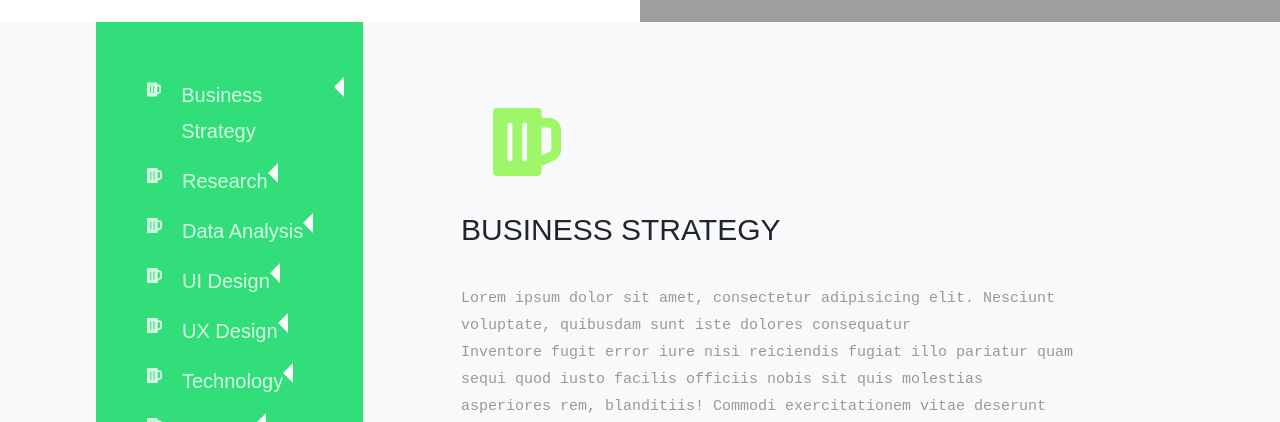
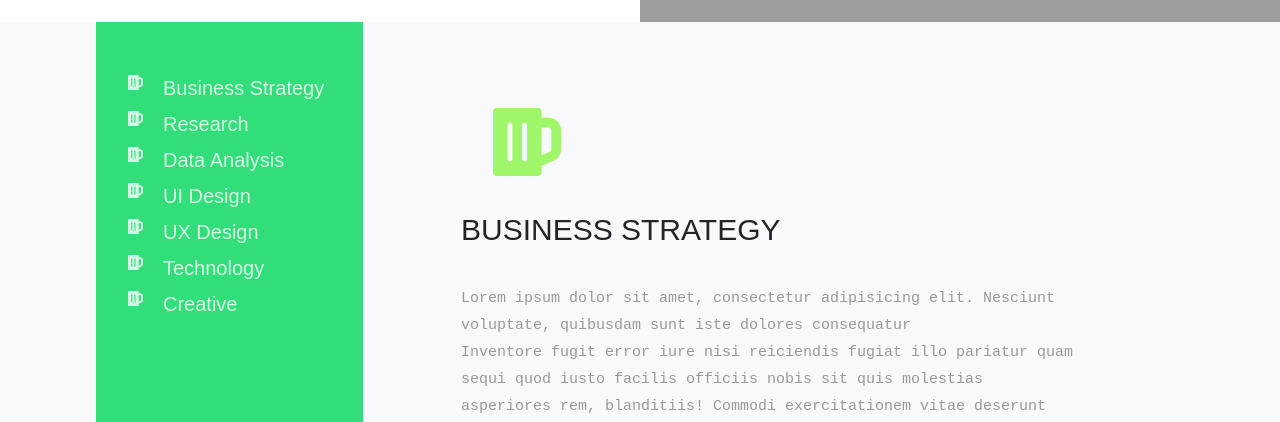
Before and after one commit to faiza203/Portfolio, a React (Create React App) app: page / in a window 1280 px wide. Shown: the part 378-800 px from the top of the page. Built offline with nearby package versions, Linux system fonts and the light colour scheme; grey boxes are pictures that could not be loaded.

Commit message:
Add after title

```diff
--- a/src/components/css/navbar.css
+++ b/src/components/css/navbar.css
@@ -16,11 +16,6 @@
 
 .navbar-brand span {
   color: #31de79;
-}
-
-li {
-  padding: 0.5em 3px;
-  font-weight: 100;
 }
 
 a:hover + .lineNav {
@@ -48,8 +43,10 @@ a:hover + .lineNav {
   -webkit-transform: scaleX(0);
 }
 
-li {
+.nav-item {
   margin: 0 1rem;
+  padding: 0.5em 3px;
+  font-weight: 100;
 }
 
 .nav-link {
--- a/src/components/css/services.css
+++ b/src/components/css/services.css
@@ -24,8 +24,18 @@
   text-align: left;
 }
 
+.title:hover{
+  position: relative;
+}
+
+.title:hover  p {
+  padding-left: 10px;
+  font-weight: 600;
+  color: white;
+}
+
 .title:after {
-  /* position: absolute; */
+  position: absolute;
   top: 20px;
   bottom: 10px;
   right: 0;
@@ -68,14 +78,14 @@
 }
 
 .detailp {
-  color: #999999;
+  color: #999;
   font-size: 15px;
   line-height: 1.8;
   font-family: monospace;
 }
 
 .learnMore {
-  border:1px solid #31de79 !important;
+  border: 1px solid #31de79 !important;
   background: linear-gradient(135deg, #9ff669 0%, #31de79 100%);
   color: white;
   padding: 15px 20px;
--- a/src/components/navbar.js
+++ b/src/components/navbar.js
@@ -47,7 +47,7 @@ const Navbar = () => {
           </a>
           <p className="lineNav" id="link-home"></p>
         </li>
-        <li>
+        <li className="nav-item ">
           <a
             className="nav-link"
             href="#Services"
@@ -58,7 +58,7 @@ const Navbar = () => {
           </a>
           <p className="lineNav" id="link-services"></p>
         </li>
-        <li>
+        <li className="nav-item ">
           <a
             className="nav-link"
             href="#Projects"
@@ -69,7 +69,7 @@ const Navbar = () => {
           </a>
           <p className="lineNav" id="link-projects"></p>
         </li>
-        <li>
+        <li className="nav-item ">
           <a
             className="nav-link"
             href="#About"
@@ -80,7 +80,7 @@ const Navbar = () => {
           </a>
           <p className="lineNav" id="link-about"></p>
         </li>
-        <li>
+        <li className="nav-item ">
           <a
             className="nav-link"
             href="#Contact"
```
